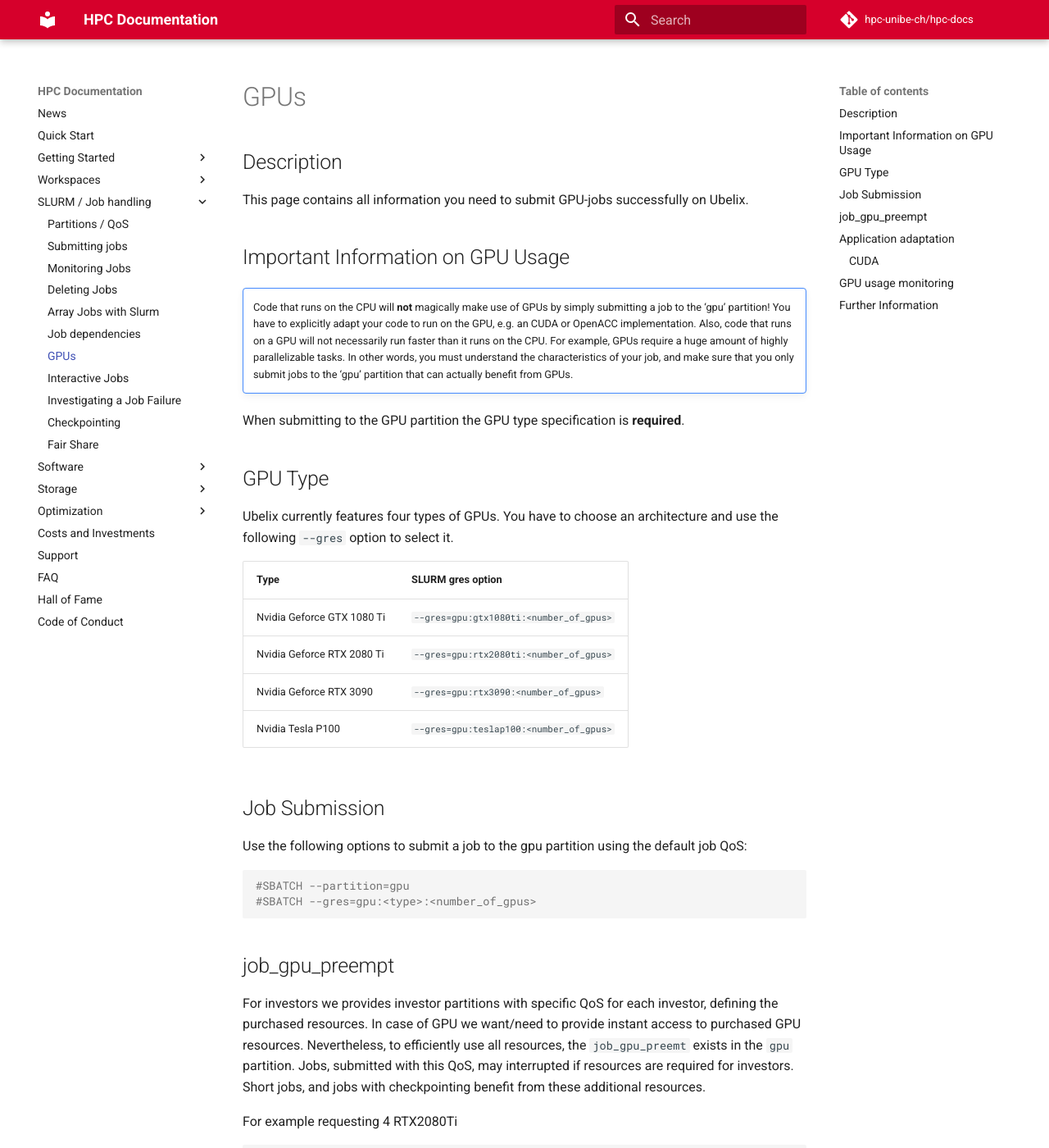
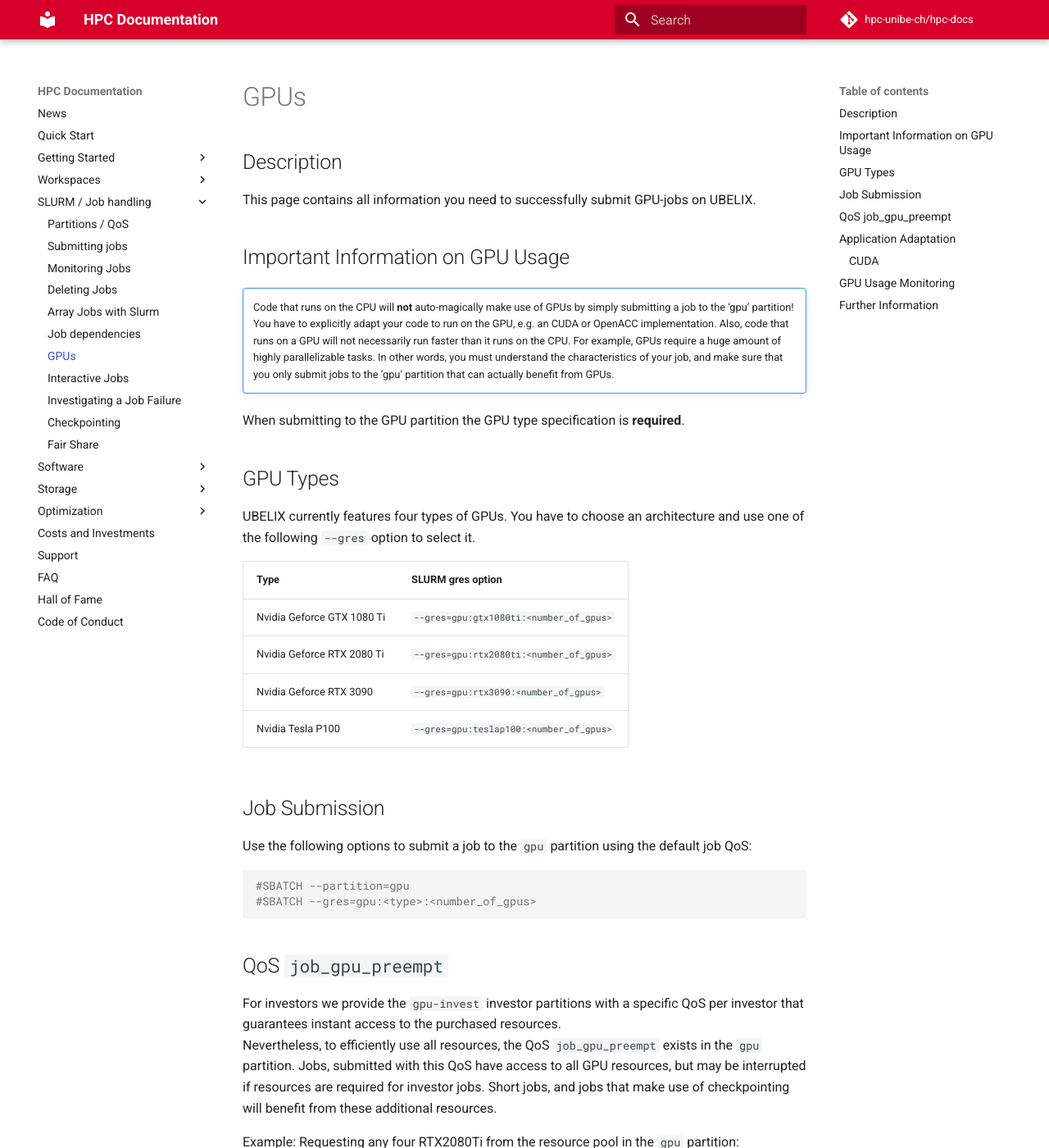
Before and after one commit to hpc-unibe-ch/hpc-unibe-ch.github.io, an MkDocs documentation site: the page built from docs/slurm/gpus.md, in a window 1280 px wide and 1400 px high. Shown: the whole window at 82% size. Built offline with MkDocs 1.6.1 and Material for MkDocs 9.7.7, drawn with Linux system fonts in a browser that asks for light colours; comment, search, counter and statistics services are not loaded; some of the changed text lies outside the part shown.

Commit message:
Improve documentation on GPU usage

````diff
--- a/docs/slurm/gpus.md
+++ b/docs/slurm/gpus.md
@@ -2,18 +2,27 @@
 
 ## Description
 
-This page contains all information you need to submit GPU-jobs successfully on Ubelix.
+This page contains all information you need to successfully submit GPU-jobs on
+UBELIX.
 
 ## Important Information on GPU Usage
 
 !!! types note ""
-    Code that runs on the CPU will **not** magically make use of GPUs by simply submitting a job to the 'gpu' partition! You have to explicitly adapt your code to run on the GPU, e.g. an CUDA or OpenACC implementation. Also, code that runs on a GPU will not necessarily run faster than it runs on the CPU. For example, GPUs require a huge amount of highly parallelizable tasks. In other words, you must understand the characteristics of your job, and make sure that you only submit jobs to the 'gpu' partition that can actually benefit from GPUs.
+    Code that runs on the CPU will **not** auto-magically make
+    use of GPUs by simply submitting a job to the 'gpu' partition! You have to
+    explicitly adapt your code to run on the GPU, e.g. an CUDA or OpenACC
+    implementation. Also, code that runs on a GPU will not necessarily run faster
+    than it runs on the CPU. For example, GPUs require a huge amount of highly
+    parallelizable tasks. In other words, you must understand the characteristics
+    of your job, and make sure that you only submit jobs to the 'gpu' partition
+    that can actually benefit from GPUs.
 
 When submitting to the GPU partition the GPU type specification is **required**.
 
-## GPU Type
+## GPU Types
 
-Ubelix currently features four types of GPUs. You have to choose an architecture and use the following `--gres` option to select it.
+UBELIX currently features four types of GPUs. You have to choose an
+architecture and use one of the following `--gres` option to select it.
 
 | Type | SLURM gres option |
 | ---- | ----------------- |
@@ -25,7 +34,8 @@
 
 ## Job Submission
 
-Use the following options to submit a job to the gpu partition using the default job QoS:
+Use the following options to submit a job to the `gpu` partition using the
+default job QoS:
 
 ```Bash
 #SBATCH --partition=gpu
@@ -33,29 +43,39 @@
 ```
 
 
-## job_gpu_preempt
-For investors we provides investor partitions with specific QoS for each investor, defining the purchased resources. In case of GPU we want/need to provide instant access to purchased GPU resources. Nevertheless, to efficiently use all resources, the `job_gpu_preemt` exists in the `gpu` partition. Jobs, submitted with this QoS, may interrupted if resources are required for investors. Short jobs, and jobs with checkpointing benefit from these additional resources.
+## QoS `job_gpu_preempt`
 
-For example requesting 4 RTX2080Ti
+For investors we provide the `gpu-invest` investor partitions with a specific
+QoS per investor that guarantees instant access to the purchased resources.
+Nevertheless, to efficiently use all resources, the QoS `job_gpu_preempt` exists
+in the `gpu` partition. Jobs, submitted with this QoS have access to all GPU
+resources, but  may be interrupted if resources are required for investor jobs.
+Short jobs, and jobs that make use of checkpointing will benefit from these
+additional resources.
+
+Example: Requesting any four RTX2080Ti from the resource pool in the `gpu`
+partition:
 ```Bash
 #SBATCH --partition=gpu
 #SBATCH --qos=job_gpu_preempt
 #SBATCH --gres=gpu:rtx2080ti:4
-```
-
-
-Use the following option to ensure that the job, if preempted, won't be requeued but canceled instead:
-
-```Bash
+## Use the following option to ensure that the job, if preempted,
+## won't be re-queued but canceled instead:
 #SBATCH --no-requeue
 ```
 
-## Application adaptation
+## Application Adaptation
 
-Applications do only ran on GPUs if they are build specifically for GPUs. There are multiple ways to implement algorithms for GPU usage. The most common ones are low level languages like CUDA or pragma oriented implementations like OpenACC.
+Applications do only run on GPUs if they are built specifically to run on GPUs
+that means with GPU support. There are multiple ways to implement algorithms for
+GPU usage. The most common ones are low level languages like CUDA or pragma
+oriented implementations like OpenACC.
 
 ### CUDA
-To build and run CUDA applications, its compiler and libraries are provided managed via modules. Run _module avail_ to see which versions are available, for example:
+
+We provide compiler and library to build CUDA-based application. These are
+accessible using environment modules. Use `module avail` to see which versions
+are available:
 
 ```Bash
 module avail CUDA
@@ -78,11 +98,17 @@
 ```
 
 !!! types note ""
-    If you need cuDNN you must load the cuDNN module. The appropriate CUDA version is then loaded automatically as a dependency.
+    If you need cuDNN you must **only** load the cuDNN module. The appropriate
+    CUDA version is then loaded automatically as a dependency.
 
-## GPU usage monitoring
+## GPU Usage Monitoring
 
-To verify the **usage** of one or multiple GPUs the `nvidia-smi` tool can be utilized. The tool need to be launched on the related nodes. After the job started running, a new job step can be created using `srun` and call `nvidia-smi` to display the resource utilization. Here we attach the process to an job with the jobID `123456`. You need to replace the jobId with your gathered jobID, presented in the sbatch output.
+To verify the **usage** of one or multiple GPUs the `nvidia-smi` tool can be
+utilized. The tool needs to be launched on the related node. After the job
+started running, a new job step can be created using `srun` and call
+`nvidia-smi` to display the resource utilization. Here we attach the process to
+an job with the jobID `123456`. You need to replace the jobId with your gathered
+jobID previously presented in the sbatch output.
 
 ```Bash
 $ sbatch job.sh
````
Also changed, not shown: other parts of docs/slurm/gpus.md (+7 -2 lines), docs/quick-start.md (+1 -1 lines), docs/software/relion.md (+4 -4 lines).
